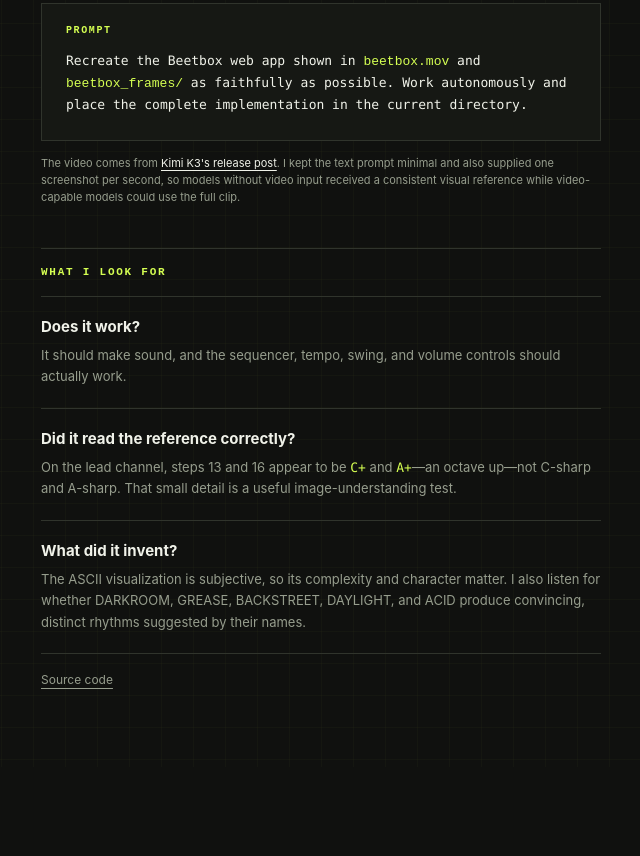
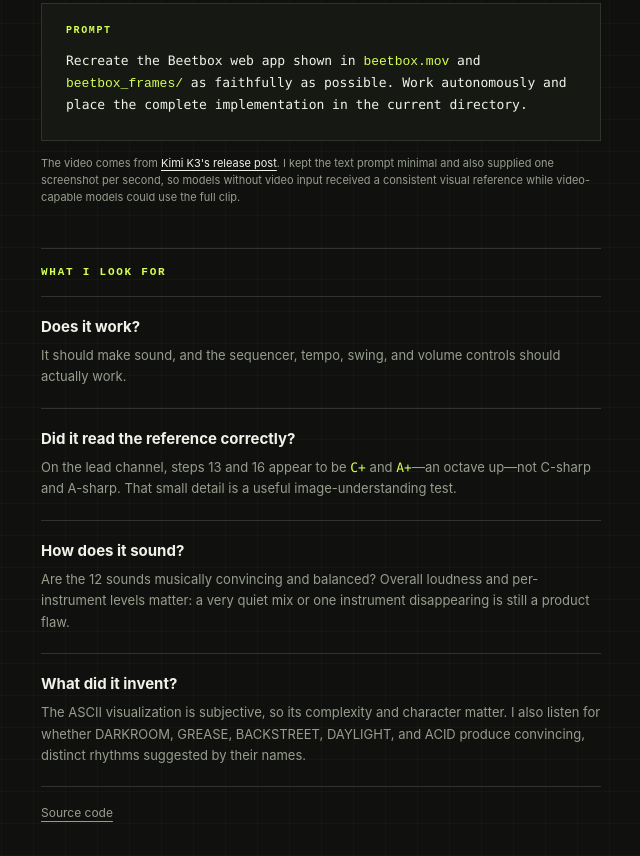
Before and after one commit to keunwoochoi/beetbox-eval, a website: page viewer/index.html in a window 1280 px wide. Shown: the part 1289-2145 px from the top of the page, without its empty margins (319-959 px from the left). Before the commit the page ends 2056 px from the top, so only its background shows below. Drawn offline with Linux system fonts and the light colour scheme; files whose address does not match are found by name.

Commit message:
Add audio quality evaluation criteria

```diff
--- a/viewer/index.html
+++ b/viewer/index.html
@@ -45,6 +45,10 @@
             <p>On the lead channel, steps 13 and 16 appear to be <code>C+</code> and <code>A+</code>—an octave up—not C-sharp and A-sharp. That small detail is a useful image-understanding test.</p>
           </div>
           <div class="evaluation-item">
+            <h3>How does it sound?</h3>
+            <p>Are the 12 sounds musically convincing and balanced? Overall loudness and per-instrument levels matter: a very quiet mix or one instrument disappearing is still a product flaw.</p>
+          </div>
+          <div class="evaluation-item">
             <h3>What did it invent?</h3>
             <p>The ASCII visualization is subjective, so its complexity and character matter. I also listen for whether DARKROOM, GREASE, BACKSTREET, DAYLIGHT, and ACID produce convincing, distinct rhythms suggested by their names.</p>
           </div>
```
